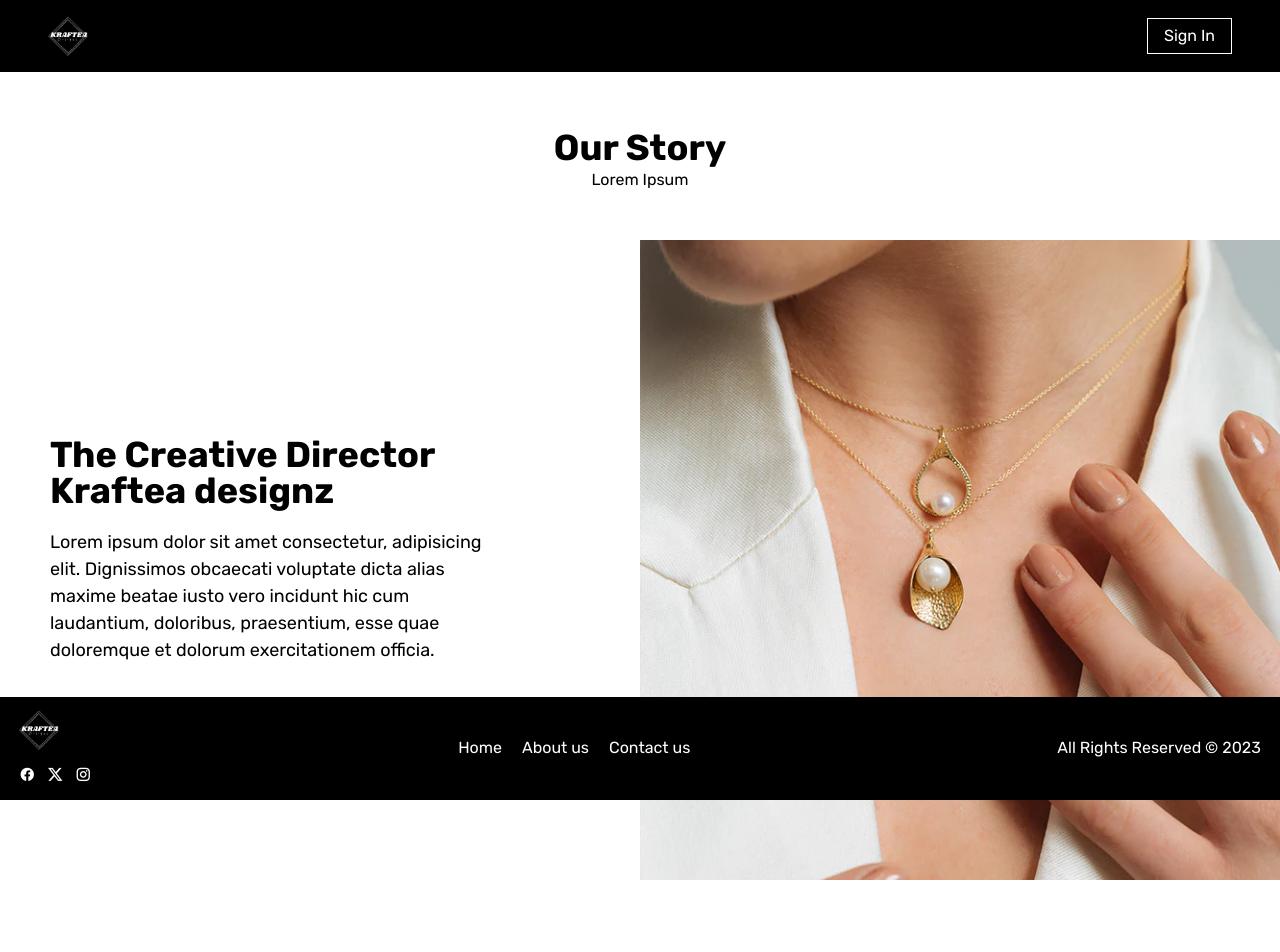
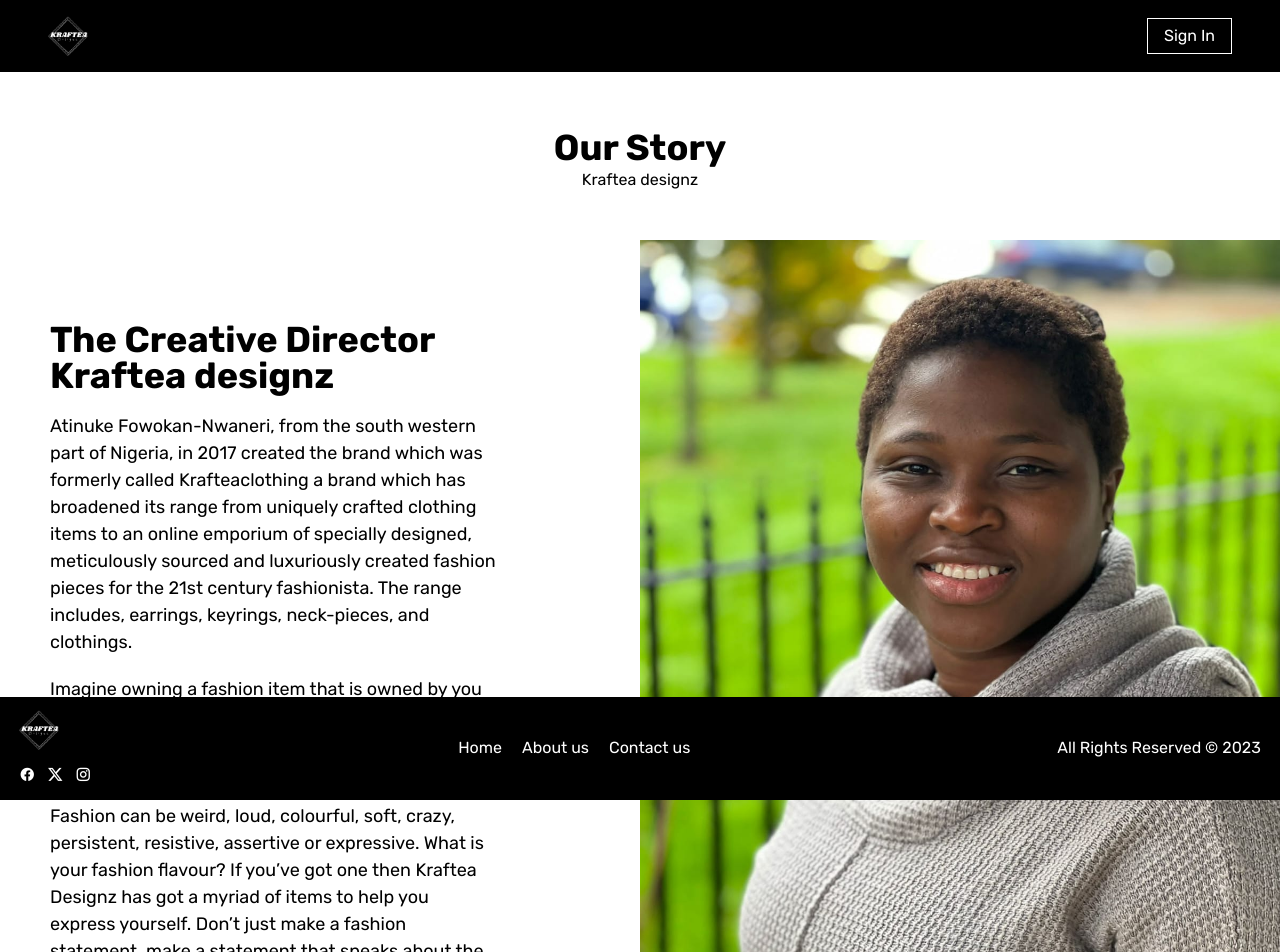
Before and after one commit to Franklin-raph/jewelry-site, a React (Vite) app: page /about-us in a window 1280 px wide. Shown: the top 952 px of the page. Built offline with nearby package versions, Linux system fonts and the light colour scheme.

Commit message:
updated the about page

```diff
--- a/src/pages/aboutUs/AboutUs.jsx
+++ b/src/pages/aboutUs/AboutUs.jsx
@@ -1,6 +1,6 @@
 import React from 'react'
 import Navbar from '../../components/navbar/Navbar'
-import LandingImage from "../../assets/images/bg-image.webp"
+import krafteaImg from "../../assets/images/WhatsApp Image 2023-11-08 at 12.02.03 PM.jpeg"
 
 const AboutUs = () => {
   return (
@@ -9,16 +9,28 @@
         <section className='py-[8rem]'>
           <div className='text-center mb-[3rem]'>
             <h2 className='font-bold text-2xl lg:text-4xl'>Our Story</h2>
-            <p>Lorem Ipsum</p>
+            <p>Kraftea designz</p>
           </div>
           <div className='flex items-center justify-between w-full about'>
             <div className=''>
                 <h1 className='font-bold text-3xl mb-3'>The Creative Director Kraftea designz</h1>
                 <p>
-                  Lorem ipsum dolor sit amet consectetur, adipisicing elit. Dignissimos obcaecati voluptate dicta alias maxime beatae iusto vero incidunt hic cum laudantium, doloribus, praesentium, esse quae doloremque et dolorum exercitationem officia.
+                  Atinuke Fowokan-Nwaneri, from the south western part of Nigeria, in 2017 created the brand which was formerly called
+                  Krafteaclothing a brand which has broadened its range from uniquely crafted clothing items to an online emporium of
+                  specially designed, meticulously sourced and luxuriously created fashion pieces for the 21st century fashionista.
+                  The range includes, earrings, keyrings, neck-pieces, and clothings.
+                </p>
+                <p>
+                  Imagine owning a fashion item that is owned by you and just you, no patent fees required?
+                  At Kraftea Designz you can be rest assured that you get one of a kind skill krafted items
+                </p>
+                <p>
+                  Fashion can be weird, loud, colourful, soft, crazy, persistent, resistive, assertive or expressive.
+                  What is your fashion flavour? If you’ve got one then Kraftea Designz has got a myriad of items to
+                  help you express yourself. Don’t just make a fashion statement, make a statement that speaks about the real you.
                 </p>
             </div>
-            <img src={LandingImage} alt="" />
+            <img src={krafteaImg} alt="" />
           </div>
         </section>
     </div>
```
Also changed, not shown: src/assets/images/WhatsApp Image 2023-11-08 at 12.02.03 PM.jpeg (added).
